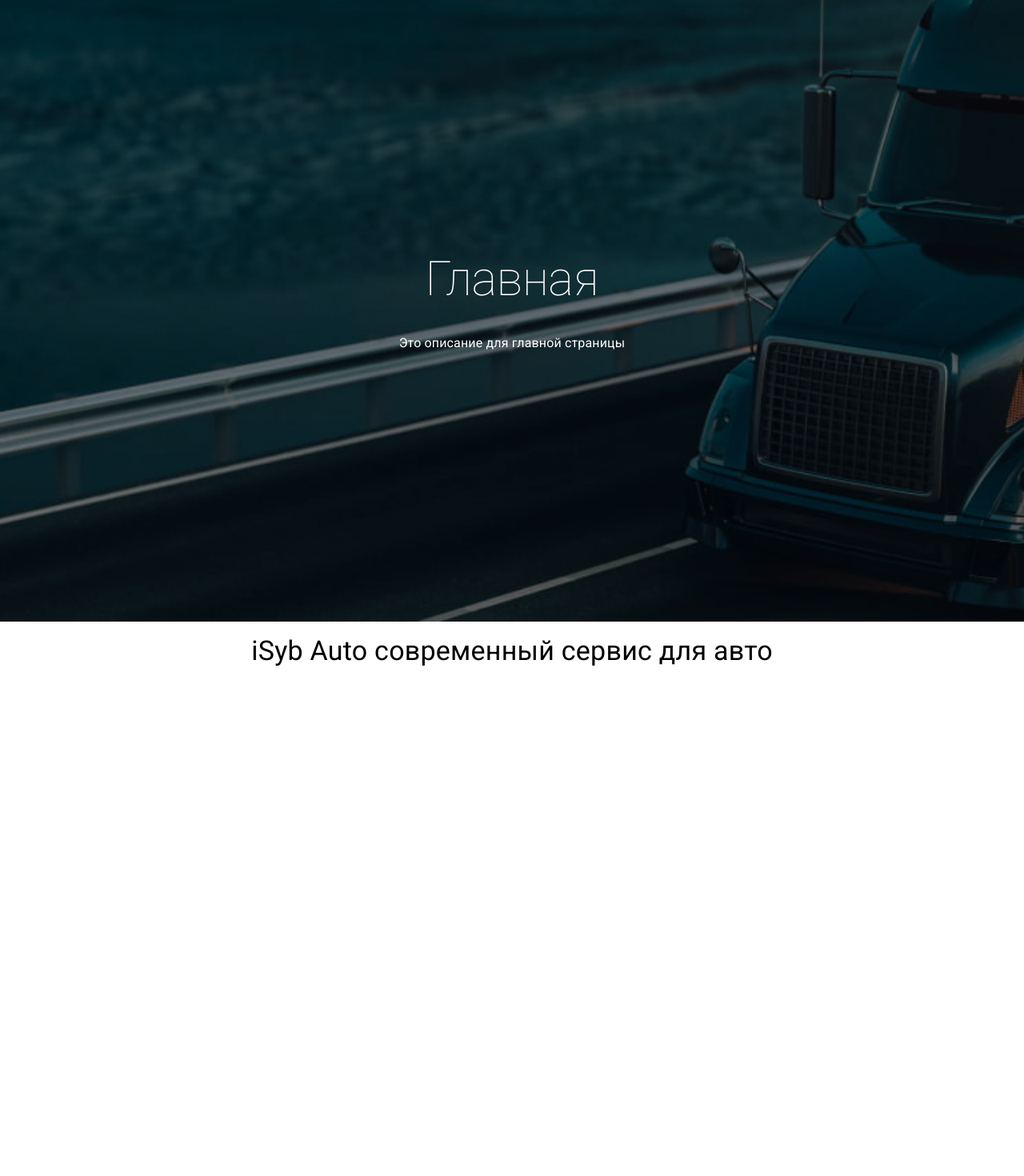
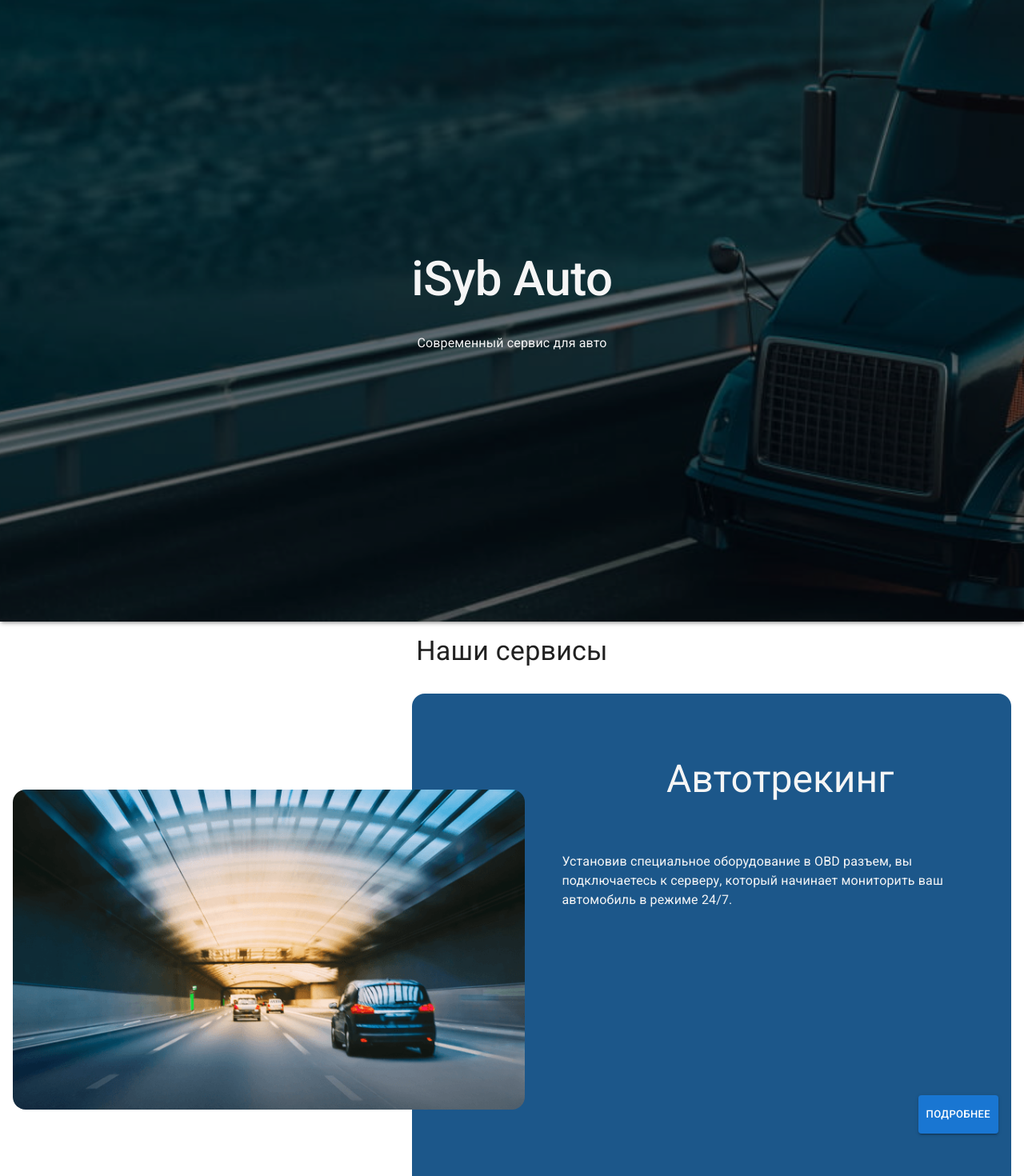
Before and after one commit to TM-OBD/obd_front, a React (Create React App) app in the folder frontend/: page / in a window 1280 px wide. Shown: the part 87-1557 px from the top of the page at 80% size. Before the commit the page ends 938 px from the top, so only its background shows below. Built offline with nearby package versions, Linux system fonts and the light colour scheme; no server answers.

Commit message:
The new block for main page has been created

```diff
--- a/frontend/src/pages/Main/Main.js
+++ b/frontend/src/pages/Main/Main.js
@@ -1,14 +1,15 @@
-import { Box, CardMedia, Typography } from "@mui/material";
+import { Box, Button, CardMedia, Paper, Typography } from "@mui/material";
 import { useEffect } from "react";
 import { getChannels, getTempOfMotor } from "../../shared/utils";
 import styled from "@emotion/styled";
 import mainImage from "../../images/pages/main/main.jpg";
+import autoTrackingImg from "../../images/pages/main/autotracking.png";
 
 const Container = styled(Box)`
   width: 100%;
 `;
 
-const PreviewContainer = styled(Box)`
+const PreviewContainer = styled(Paper)`
   position: relative;
   display: flex;
   flex-direction: column;
@@ -39,12 +40,13 @@ const PreviewTextContainer = styled(Box)`
 `;
 
 const PreviewTitle = styled(Typography)`
-  color: white;
+  color: ${({ theme }) => theme.palette.blue.contrastText};
   padding: 16px;
+  font-weight: 500;
 `;
 
 const PreviewDesc = styled(Typography)`
-  color: white;
+  color: ${({ theme }) => theme.palette.blue.contrastText};
   padding: 16px;
 `;
 
@@ -53,26 +55,139 @@ const MainTitle = styled(Typography)`
   justify-content: center;
   align-items: center;
   width: 100%;
-  color: black;
+  color: ${({ theme }) => theme.palette.blue.darkText};
   padding: 16px;
 `;
 
-const Main = ({ theme }) => {
+const AutoTrackingContainer = styled(Box)`
+  position: relative;
+  width: 100%;
+  padding: 16px;
+`;
+
+const ATTitleContainer = styled(Box)`
+  position: relative;
+  display: flex;
+  flex-direction: column;
+  align-items: center;
+  justify-content: center;
+  background-color: ${({ theme }) => theme.palette.blue.dark};
+  color: ${({ theme }) => theme.palette.lightText};
+  border-radius: 16px;
+  padding: 16px;
+  ${(props) => props.theme.breakpoints.between("xs","md")} {
+    position: absolute;
+    top: 75%;
+    left: 50%;
+    transform: translateX(-50%);
+    width: 80%;
+    height: 300px;
+    transform: "";
+    z-index: 1;
+  }
+  ${(props) => props.theme.breakpoints.up("md")} {
+    position: relative;
+    top: 0;
+    margin-left: 40%;
+    width: 60%;
+    height: 80vh;
+    transform: "";
+    padding-left: 15%;
+    z-index: 0;
+  }
+`;
+
+const ATTitle = styled(Typography)`
+display: flex;
+justify-content: center;
+align-items: center;
+width: 100%;
+height: 30%;
+`;
+
+const ATDesc = styled(Typography)`
+display: flex;
+justify-content: center;
+width: 100%;
+height: 50%;
+`;
+
+const ATImageContainer = styled(Box)`
+  overflow: hidden;
+  border-radius: 16px;
+  ${(props) => props.theme.breakpoints.between("xs","md")} {
+    position: relative;
+    display: flex;
+    justify-content: center;
+    align-items: center;
+    width: 100%;
+    height: 50vh;
+    z-index: 0;
+  }
+  ${(props) => props.theme.breakpoints.up("md")} {
+    position: absolute;
+    width: 50%;
+    height: 50vh;
+    top: 50%;
+    transform: translateY(-50%);
+    z-index: 1;
+  }
+`;
+
+const ATImage = styled(CardMedia)`
+  ${(props) => props.theme.breakpoints.up("md")} {
+    height: 100%;
+  }
+`;
+
+const ATBtnContainer = styled(Box)`
+display: flex;
+justify-content: flex-end;
+width: 100%;
+height: 20%;
+`
+
+const Main = () => {
   useEffect(() => {
     getChannels().then((res) => {
-      console.log(res)
-    })
+      console.log(res);
+    });
   }, []);
   return (
     <Container>
-      <PreviewContainer theme={theme}>
+      <PreviewContainer elevation={3}>
         <PreviewImage image={mainImage}></PreviewImage>
         <PreviewTextContainer>
-          <PreviewTitle variant="h2">Главная</PreviewTitle>
-          <PreviewDesc>Это описание для главной страницы</PreviewDesc>
+          <PreviewTitle variant="h2" sx={{ color: "inherit" }}>
+            iSyb Auto
+          </PreviewTitle>
+          <PreviewDesc>Современный сервис для авто</PreviewDesc>
         </PreviewTextContainer>
       </PreviewContainer>
-      <MainTitle variant="h4">iSyb Auto современный сервис для авто</MainTitle>
+      <MainTitle component="h4" variant="h4">
+        Наши сервисы
+      </MainTitle>
+      <AutoTrackingContainer>
+        <ATImageContainer>
+          <ATImage
+            component="img"
+            alt="autotracking"
+            image={autoTrackingImg}
+          ></ATImage>
+        </ATImageContainer>
+        <ATTitleContainer>
+          <ATTitle component="h3" variant="h3">
+            Автотрекинг
+          </ATTitle>
+          <ATDesc>
+            Установив специальное оборудование в OBD разъем, вы подключаетесь к
+            серверу, который начинает мониторить ваш автомобиль в режиме 24/7.
+          </ATDesc>
+          <ATBtnContainer>
+          <Button size='small' variant="contained" sx={{height:"48px"}}>Подробнее</Button>
+          </ATBtnContainer>
+        </ATTitleContainer>
+      </AutoTrackingContainer>
     </Container>
   );
 };
```
